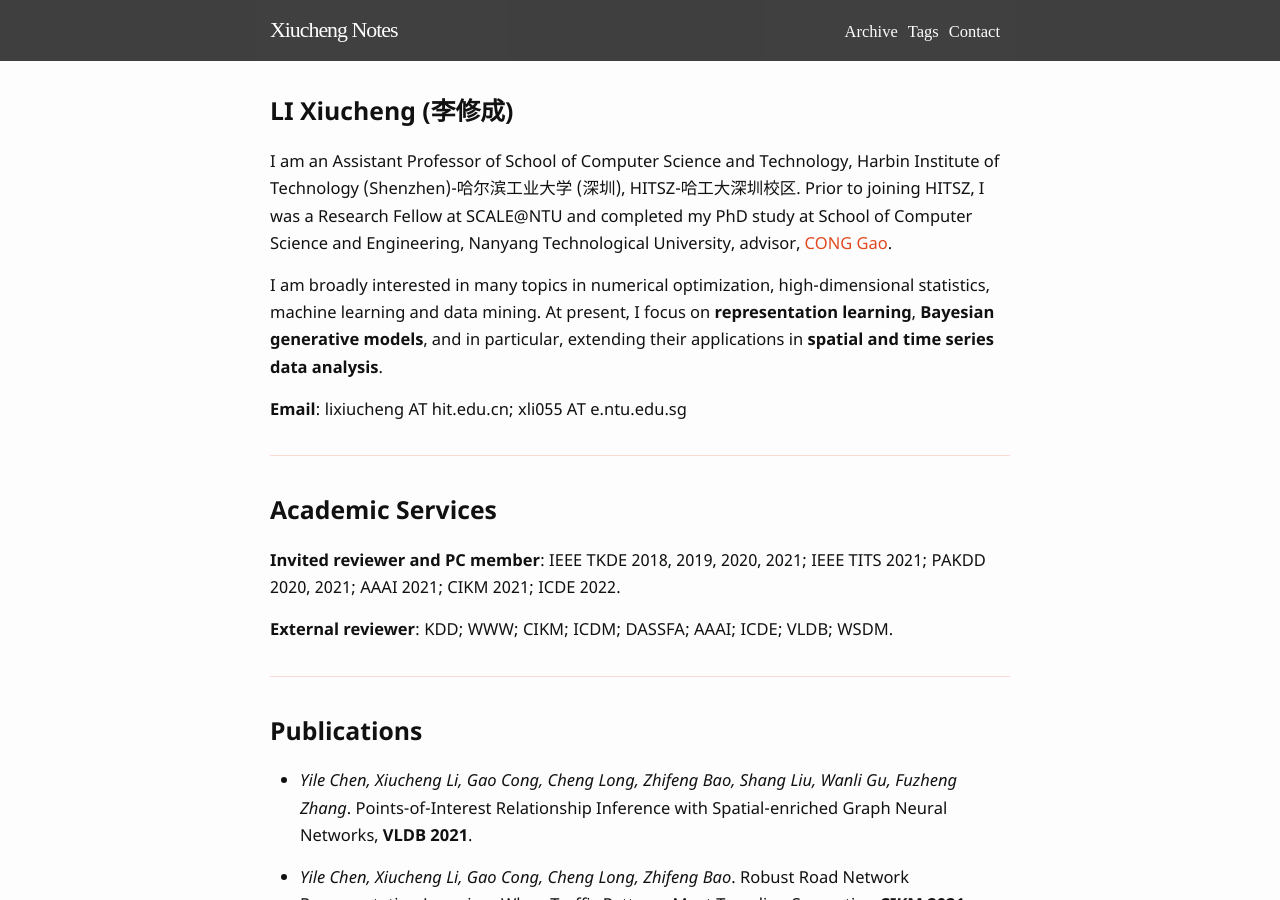
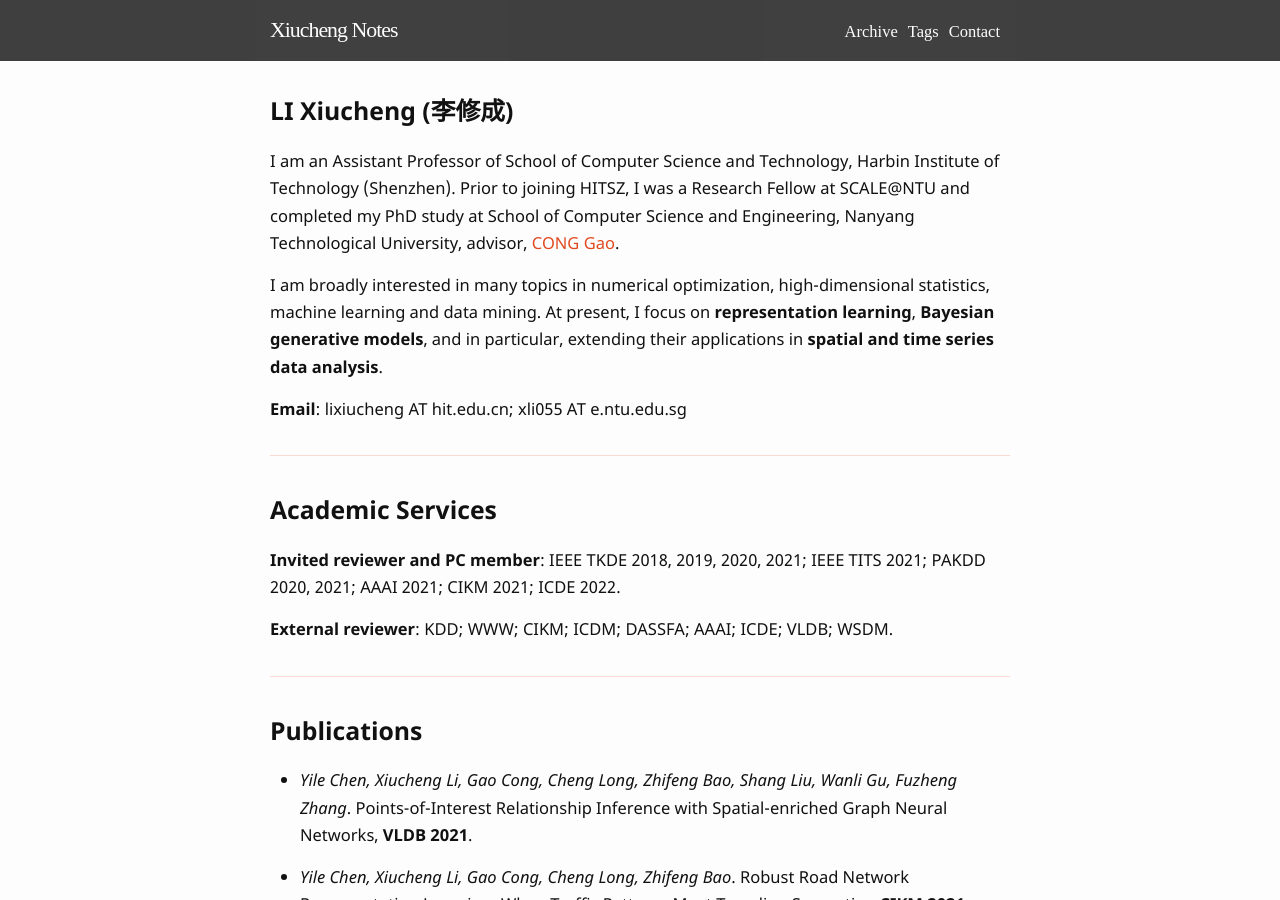
Before and after one commit to boathit/boathit.github.io, a Jekyll site: the page built from contact.md, in a window 1280 px wide and 900 px high. Built offline with Jekyll 4.4.1, drawn with Linux system fonts in a browser that asks for light colours; some web fonts are replaced; our own code applies the rules of GitHub Pages for plain Markdown files.

Commit message:
update contact

```diff
--- a/contact.md
+++ b/contact.md
@@ -4,7 +4,7 @@ layout: default
 
 ## LI Xiucheng (李修成)
 
-I am an Assistant Professor of School of Computer Science and Technology, Harbin Institute of Technology (Shenzhen)-哈尔滨工业大学 (深圳), HITSZ-哈工大深圳校区. Prior to joining HITSZ, I was a Research Fellow at SCALE@NTU and completed my PhD study at School of Computer Science and Engineering, Nanyang Technological University, advisor, [CONG Gao](https://personal.ntu.edu.sg/gaocong).
+I am an Assistant Professor of School of Computer Science and Technology, Harbin Institute of Technology (Shenzhen). Prior to joining HITSZ, I was a Research Fellow at SCALE@NTU and completed my PhD study at School of Computer Science and Engineering, Nanyang Technological University, advisor, [CONG Gao](https://personal.ntu.edu.sg/gaocong).
 
 I am broadly interested in many topics in numerical optimization, high-dimensional statistics, machine learning and data mining.  At present, I focus on **representation learning**, **Bayesian generative models**, and in particular, extending their applications in **spatial and time series data analysis**.
 
```
